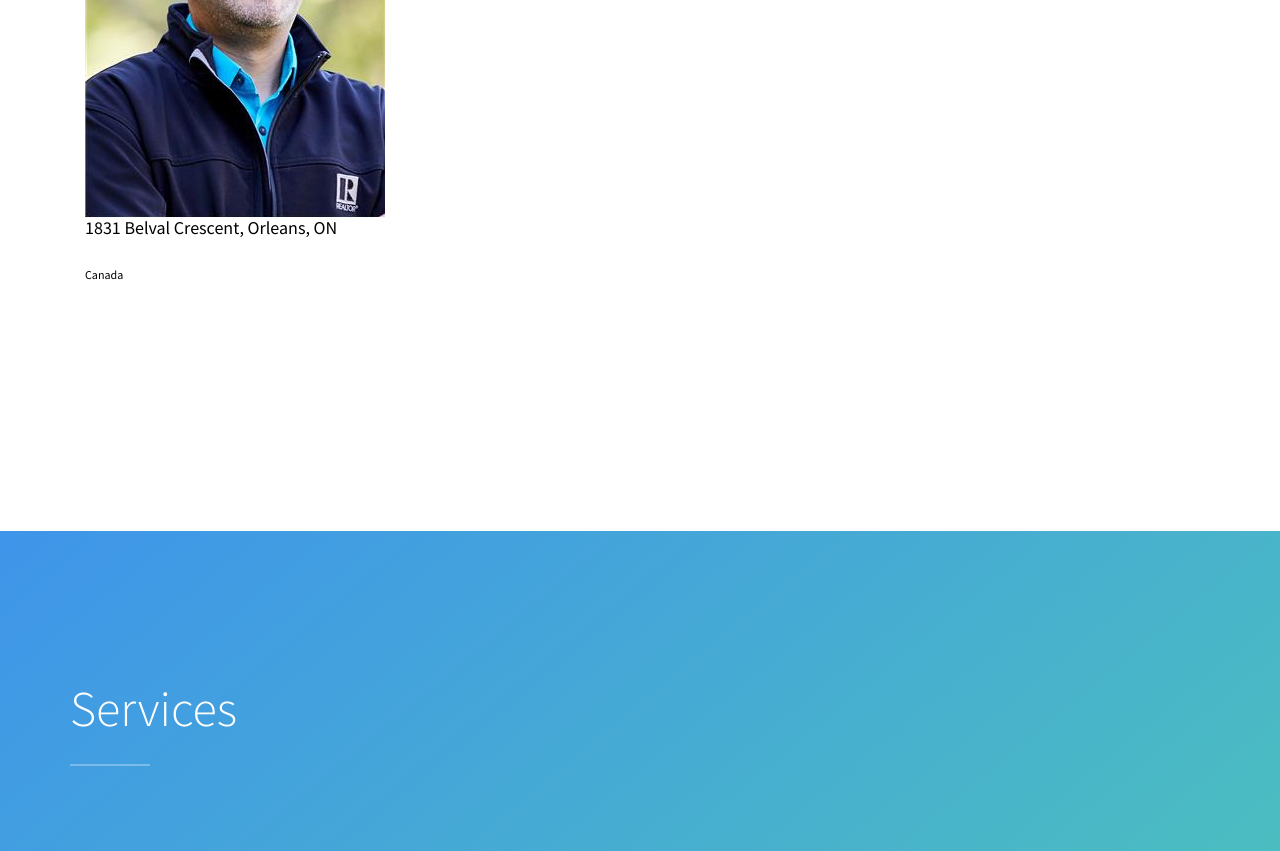
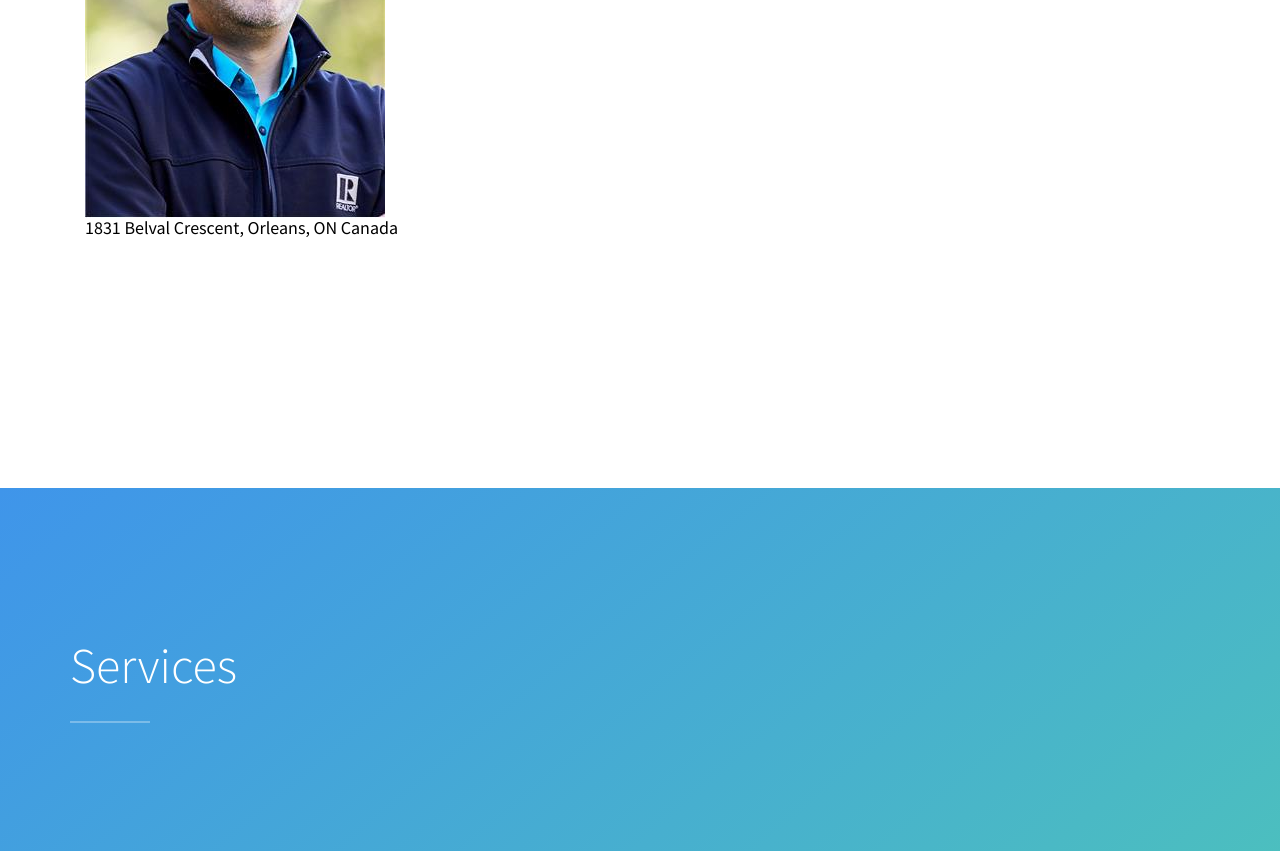
Before and after one commit to 360livetours/360livetours.github.io, a plain HTML site: page omarindex.html in a window 1280 px wide. Shown: the part 2641-3492 px from the top of the page. Drawn offline with Linux system fonts and the light colour scheme; some packages are replaced by stand-ins of ours; no server answers; files whose address does not match are found by name.

Commit message:
omarindex.html and yasserhtml.html

```diff
--- a/omarindex.html
+++ b/omarindex.html
@@ -420,9 +420,9 @@
                   <img class="tour--image" src="images/Yasser.jpg">
                   <h4 class="tour--title">
                     1831 Belval Crescent, Orleans, ON
+                    Canada
                   </h4>
                   </a>
-                 <h6>Canada</h6>
                 </div>
             </form>
 
```
